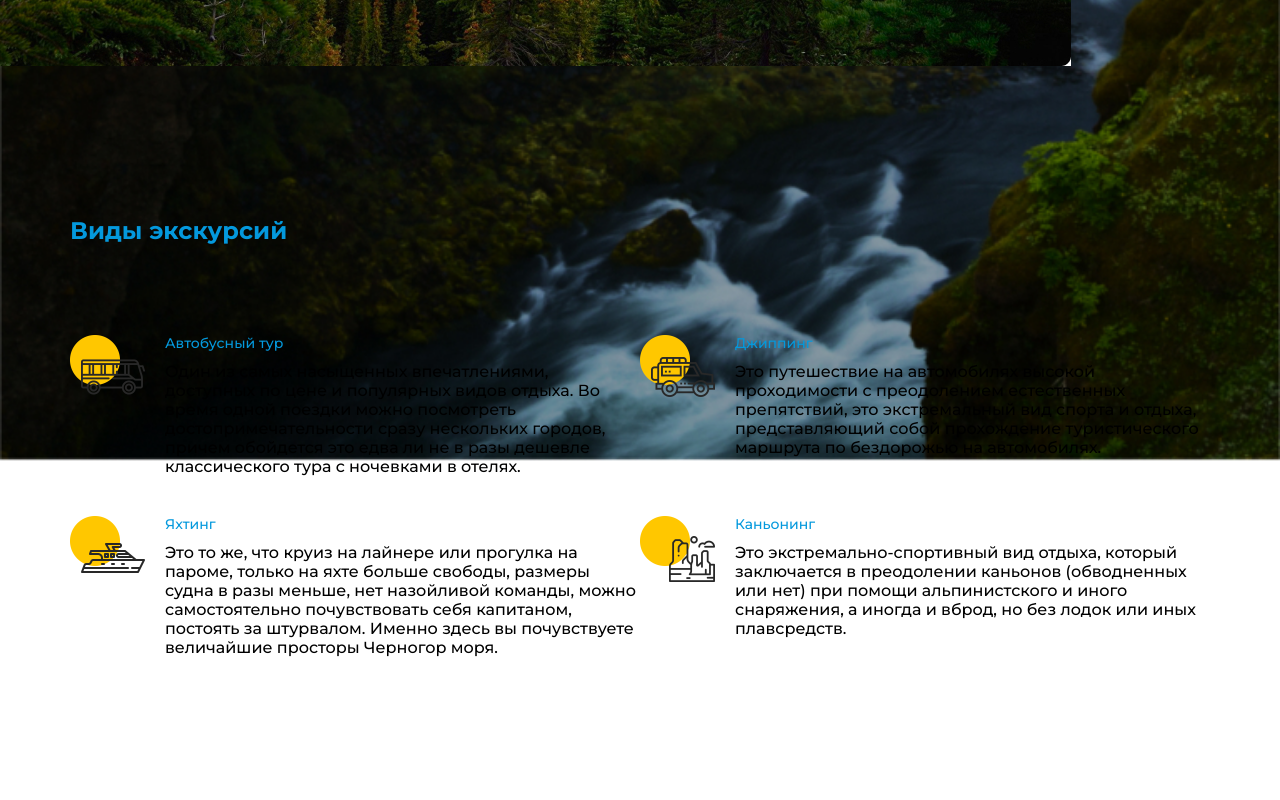
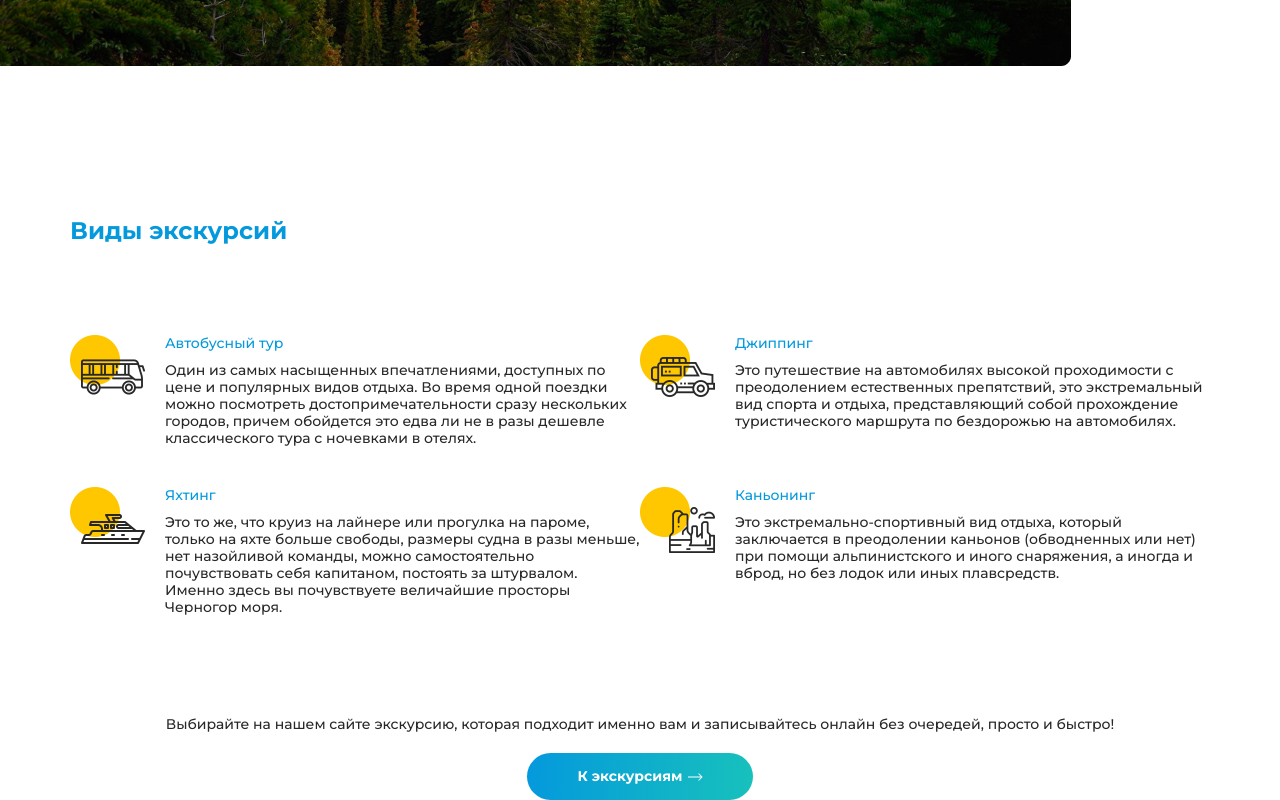
Before and after one commit to ViachaslauVDmitruk/pero-travel, a React (Create React App) app: page / in a window 1280 px wide. Shown: the part 1247-2047 px from the top of the page. Before the commit the page ends 1944 px from the top, so only its background shows below. Built offline with nearby package versions, Linux system fonts and the light colour scheme.

Commit message:
added button to excursions block

```diff
--- a/src/components/excursions/excursion/excursion.module.scss
+++ b/src/components/excursions/excursion/excursion.module.scss
@@ -9,6 +9,9 @@
   flex: 0 1 50%;
   display: flex;
   margin-bottom: 40px;
+  @include tablets {
+    flex: 1 1 100%;
+  }
 }
 
 .image {
@@ -26,3 +29,14 @@
   line-height: 17px;
   margin-bottom: 10px;
 }
+
+.itemText {
+  font-weight: 500;
+  font-size: 14px;
+  line-height: 17px;
+  color: #282828;
+  @include phones {
+    font-size: 13px;
+    line-height: 14px;
+  }
+}
--- a/src/components/excursions/excursions.module.scss
+++ b/src/components/excursions/excursions.module.scss
@@ -21,24 +21,17 @@
   flex-wrap: wrap;
 }
 
-.item {
-  flex: 0 1 50%;
-  display: flex;
-  margin-bottom: 40px;
-}
-
-.image {
-  margin-right: 10px;
-}
-
-.content {
-  margin-left: 10px;
-}
-
-.itemTitle {
-  color: $titleColor;
+.bottomText {
   font-weight: 500;
   font-size: 14px;
   line-height: 17px;
-  margin-bottom: 10px;
+  text-align: center;
+  color: #282828;
+  margin-top: 60px;
+  margin-bottom: 20px;
 }
+
+.button {
+  display: flex;
+  justify-content: center;
+}
--- a/src/components/excursions/excursions.tsx
+++ b/src/components/excursions/excursions.tsx
@@ -1,8 +1,6 @@
-// import img01 from "./assets/icons/1.svg";
-// import img02 from "./assets/icons/2.svg";
-// import img03 from "./assets/icons/3.svg";
-// import img04 from "./assets/icons/4.svg";
+import { Button } from "../button";
 import { Excursion } from "./excursion/excursion";
+import arrow from "../header/assets/arrow.png";
 
 import styles from "./excursions.module.scss";
 
@@ -12,65 +10,14 @@ export const Excursions = () => {
       <div className={styles.box}>
         <div className={styles.title}>Виды экскурсий</div>
         <div className={styles.items}>
-          {/* <div className={styles.item}>
-            <div className={styles.image}>
-              <img src={img01} alt="img" />
-            </div>
-            <div className={styles.content}>
-              <div className={styles.itemTitle}>Автобусный тур</div>
-              <div className={styles.itemText}>
-                Один из самых насыщенных впечатлениями, доступных по цене и
-                популярных видов отдыха. Во время одной поездки можно посмотреть
-                достопримечательности сразу нескольких городов, причем обойдется
-                это едва ли не в разы дешевле классического экскурсионного тура
-                с ночевками в отелях.
-              </div>
-            </div>
-          </div>
-          <div className={styles.item}>
-            <div className={styles.image}>
-              <img src={img02} alt="img" />
-            </div>
-            <div className={styles.content}>
-              <div className={styles.itemTitle}>Джиппинг</div>
-              <div className={styles.itemText}>
-                Это путешествие на автомобилях высокой проходимости с
-                преодолением естественных препятствий, это экстремальный вид
-                спорта и отдыха, представляющий собой прохождение туристического
-                маршрута по бездорожью на автомобилях.
-              </div>
-            </div>
-          </div>
-          <div className={styles.item}>
-            <div className={styles.image}>
-              <img src={img03} alt="img" />
-            </div>
-            <div className={styles.content}>
-              <div className={styles.itemTitle}>Яхтинг</div>
-              <div className={styles.itemText}>
-                Это то же, что круиз на лайнере или прогулка на пароме, только
-                на яхте больше свободы, размеры судна в разы меньше, нет
-                назойливой команды, можно самостоятельно почувствовать себя
-                капитаном, постоять за штурвалом. Именно здесь вы почувствуете
-                величайшие просторы Черногор моря.
-              </div>
-            </div>
-          </div>
-          <div className={styles.item}>
-            <div className={styles.image}>
-              <img src={img04} alt="img" />
-            </div>
-            <div className={styles.content}>
-              <div className={styles.itemTitle}>Каньонинг</div>
-              <div className={styles.itemText}>
-                Это экстремально-спортивный вид отдыха, который заключается в
-                преодолении каньонов (обводненных или нет) при помощи
-                альпинистского и иного снаряжения, а иногда и вброд, но без
-                лодок или иных плавсредств.
-              </div>
-            </div>
-          </div> */}
           <Excursion />
+        </div>
+        <div className={styles.bottomText}>
+          Выбирайте на нашем сайте экскурсию, которая подходит именно вам и
+          записывайтесь онлайн без очередей, просто и быстро!
+        </div>
+        <div className={styles.button}>
+          <Button buttonText="К экскурсиям" src={arrow} />
         </div>
       </div>
     </div>
--- a/src/components/header/header.module.scss
+++ b/src/components/header/header.module.scss
@@ -51,6 +51,10 @@
     font-size: 48px;
     line-height: 58px;
   }
+  @include tablets {
+    font-size: 36px;
+    line-height: 44px;
+  }
 }
 
 .secondWord {
@@ -81,6 +85,10 @@
     font-size: 96px;
     line-height: 96px;
   }
+  @include tablets {
+    font-size: 72px;
+    line-height: 90%;
+  }
 }
 
 .thirdWord:hover {
--- a/src/components/header/header.tsx
+++ b/src/components/header/header.tsx
@@ -19,16 +19,9 @@ export const Header = () => {
 
   return (
     <div className={styles.header}>
-      {/* <div className={styles.fullScreen}>
-        <img src={mainImage} alt="main" />
-      </div> */}
       <div className={styles.wrapper}>
         <div className={styles.fullScreen}>
-          {window.screen.width >= 992 ? (
-            <img src={mainImage} alt="main" />
-          ) : (
-            <img src={mainLaptope} alt="main" />
-          )}
+          <img src={mainImage} alt="main" />
         </div>
         <HeaderTop />
         <div className={styles.centerBlock}>
```
